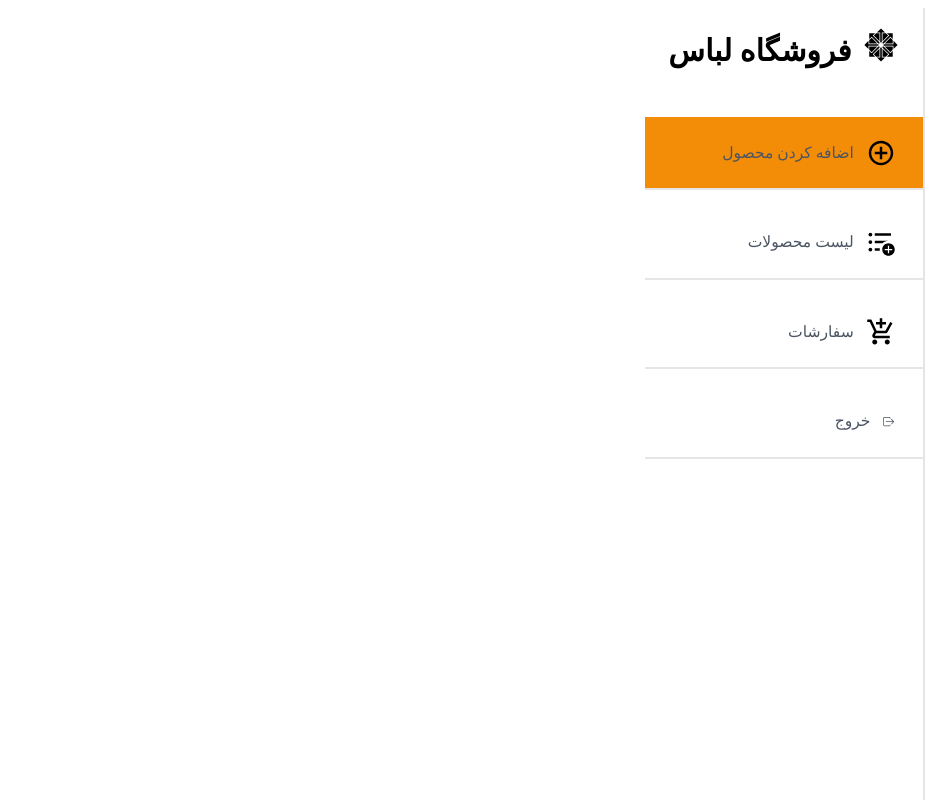
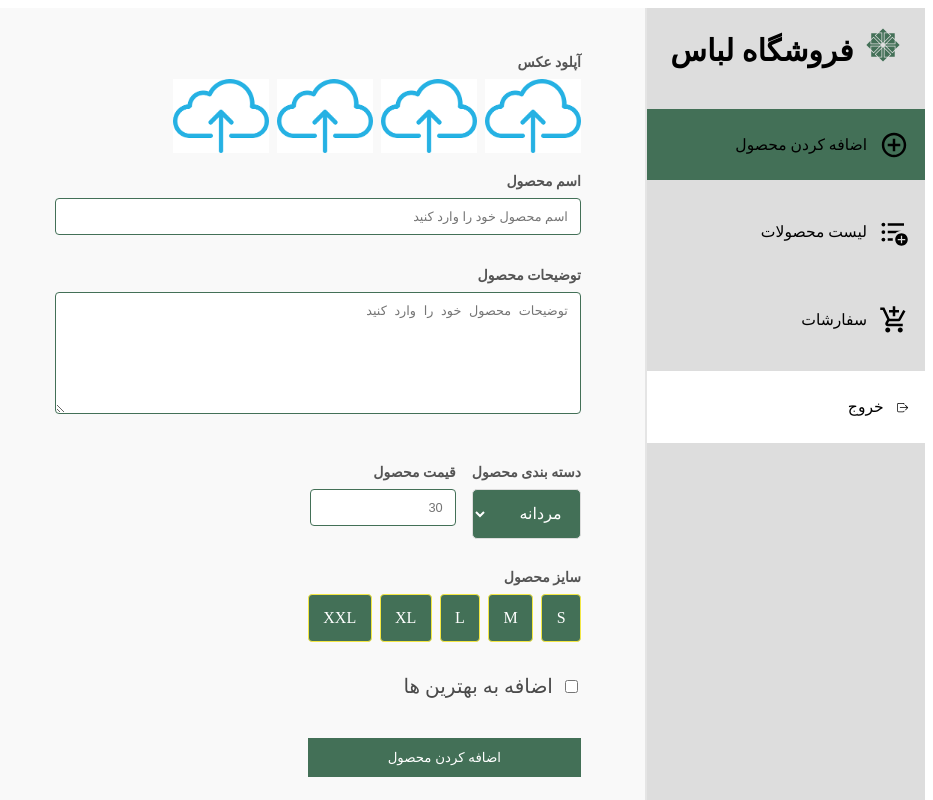
Before and after one commit to ShakilaMhd/Mountain-Shop, a React (Vite) app in the folder admin/: page /add in a window 1280 px wide. Shown: the top 800 px of the page, without its empty margins (347-1280 px from the left). Built offline with nearby package versions, Linux system fonts and the light colour scheme.

Commit message:
update my admin for best UI and add removeOrder

```diff
--- a/admin/index.html
+++ b/admin/index.html
@@ -4,7 +4,7 @@
     <meta charset="UTF-8" />
     <link rel="icon" type="image/svg+xml" href="/vite.svg" />
     <meta name="viewport" content="width=device-width, initial-scale=1.0" />
-    <title>ادمین فروشگاه لباس</title>
+    <title>ادمین لباس کده</title>
   </head>
   <body>
     <div id="root"></div>
--- a/admin/package.json
+++ b/admin/package.json
@@ -11,6 +11,7 @@
   },
   "dependencies": {
     "axios": "^1.10.0",
+    "jalali-moment": "^3.3.11",
     "react": "^19.1.0",
     "react-dom": "^19.1.0",
     "react-icons": "^5.5.0",
--- a/admin/src/App.jsx
+++ b/admin/src/App.jsx
@@ -9,7 +9,7 @@ import { ToastContainer, toast } from "react-toastify";
 
 // export const backendUrl = import.meta.env.VITE_BACKEND_URL
 export const backendUrl = "http://localhost:4000";
-export const currency = "تومان"
+export const currency = " هزار تومان"
 
 const App = () => {
   const [token, setToken] = useState(localStorage.getItem('token' || ''));
--- a/admin/src/components/Login/Login.css
+++ b/admin/src/components/Login/Login.css
@@ -37,7 +37,7 @@
 .form-input {
   width: 95%;
   padding: 10px 12px;
-  border: 1px solid #ccc;
+  border: 1px solid #437057;
   font-size: 0.8rem;
   outline: none;
   transition: border-color 0.2s;
@@ -53,7 +53,7 @@
     padding: 10px 12px;
     font-size: 0.8rem;
     color: #fff;
-    background-color: #000;
+    background-color: #437057;
     border: none;
     border-radius: 6px;
     cursor: pointer;
--- a/admin/src/components/Sidebar/Sidebar.css
+++ b/admin/src/components/Sidebar/Sidebar.css
@@ -1,8 +1,8 @@
 .sidebar-container {
   width: 22%;
   min-height: 100vh;
-  border-right: 2px solid #e5e5e5;
-  background-color: #fff;
+  border-left: 2px solid #e5e5e5;
+  background-color: #ddd;
 }
 
 .sidebar-header {
@@ -14,6 +14,7 @@
 .sidebar-logo {
   font-size: 38px;
   margin-top: 18px;
+  color: #437057;
 }
 
 .sidebar-header h2 {
@@ -24,18 +25,18 @@
   display: flex;
   flex-direction: column;
   gap: 1rem;
-  padding-top: 1.5rem;
+  padding-top: 1rem;
 }
 
 .sidebar-link {
   display: flex;
   align-items: center;
   gap: 0.75rem;
-  border-bottom: 2px solid #e5e5e5;
+  /* border-bottom: 2px solid #e5e5e5; */
   border-right: none;
-  padding: 0.7rem 1.7rem;
+  padding: 0.7rem 1rem;
   text-decoration: none;
-  color: #4b5563;
+  color: #000;
   transition: background-color 0.3s, color 0.3s;
 }
 
--- a/admin/src/index.css
+++ b/admin/src/index.css
@@ -9,9 +9,10 @@
   border-top: 1px solid #e0e0e0;
 }
 
-.app-contect {
+.app-content {
   display: flex;
   width: 100%;
+  background-color: #f9f9f9;
 }
 
 .page-content {
@@ -23,6 +24,6 @@
 }
 
 .active {
-  background-color: rgba(243, 141, 7);
-  border-color: #f3e744;
+  background-color: #437057;
+  /* border-color: #f3e744; */
 }
--- a/admin/src/pages/Add/Add.css
+++ b/admin/src/pages/Add/Add.css
@@ -44,6 +44,8 @@
   border: 1px solid #ddd;
   border-radius: 5px;
   font-size: 16px;
+  background-color: #437057;
+  color: #fff;
 }
 
 .price-input {
@@ -60,10 +62,11 @@
   cursor: pointer;
   border: 1px solid #f3e744;
   border-radius: 4px;
+  color: #fff;
 }
 
 .size-option.selected {
-  background-color: rgb(243, 141, 7);
+  background-color: #437057;
 }
 
 .size-option.selected:hover {
@@ -81,7 +84,7 @@
 .submit-button {
     /* max-width: 500px; */
     padding: 0.75rem 5rem;
-    background-color: rgb(243, 141, 7);
+    background-color: #437057;
     color: #fff;
     border: none;
     cursor: pointer;
--- a/admin/src/pages/List/List.css
+++ b/admin/src/pages/List/List.css
@@ -12,33 +12,44 @@
 
 .product-table-title {
   display: grid;
-    grid-template-columns: 1fr 3fr 1fr 1fr 1fr;
+  grid-template-columns: 1fr 1fr 1fr 1fr 1fr;
   align-items: center;
   padding: 10px;
-    border-bottom: 2px solid #ddd;
+  border-bottom: 2px solid #437057;
   font-size: 18px;
 }
 
 .product-row {
   display: grid;
-    grid-template-columns: 1fr 3fr 1fr 1fr 1fr;
+  grid-template-columns: 1fr 1fr 1fr 1fr 1fr;
   align-items: center;
   gap: 10px;
   padding: 10px;
-    border-bottom: 1px solid #ddd;
+  border-bottom: 1px solid #437057;
   font-size: 16px;
 }
 
-.product-row p{
+.product-row p {
   font-size: 18px;
 }
 
 .product-image {
   width: 50px;
   height: auto;
+  border: 1px solid #437057;
 }
+
+/* .product-image:hover {
+  transform: scale(0.8);
+  transition: transform 0.5s linear;
+} */
+
+/* .product-image img:hover {
+  transform: scale(1);
+} */
 
 .product-action {
   text-align: center;
   font-size: 22px;
+  color: red;
 }
--- a/admin/src/pages/List/List.jsx
+++ b/admin/src/pages/List/List.jsx
@@ -49,7 +49,7 @@ const List = ({ token }) => {
 
   useEffect(() => {
     fetchList();
-  }, []);
+  }, [token]);
 
   return (
     <div>
--- a/admin/src/pages/Orders/Orders.css
+++ b/admin/src/pages/Orders/Orders.css
@@ -16,7 +16,7 @@
   gap: 15px;
   padding: 20px;
   margin: 15px 0;
-  border: 2px solid #ddd;
+  border: 2px solid #437057;
   border-radius: 5px;
   font-size: 14px;
   color: #555;
@@ -45,22 +45,55 @@
 
 .order-items,
 .payment-method {
-  border-top: 1px solid #ddd;
+  border-top: 1px solid #437057;
   padding: 10px;
 }
+
+.order-items {
+  display: flex;
+  flex-direction: row;
+  gap: 50px;
+  flex-wrap: wrap;
+}
+/*
+.item {
+padding-left: 5px;
+  border-left: 1px solid #437057;
+} */
 
 .order-amount {
   text-align: center;
   font-size: 1.4rem;
-    color: red;
+  color: #437057;
 }
-
 
 .order-status {
   padding: 10px;
   font-weight: 500;
   border-radius: 4px;
-    border: 1px solid #ddd;
-    background-color: #f9f9f9;
+  border: 2px solid #fff;
+  background-color: #437057;
   cursor: pointerF;
 }
+
+.btn{
+  width: 100%;
+  height: auto;
+  display: flex;
+  justify-content: center;
+}
+.btn-delete-order {
+  width: 50%;
+  height: 30px;
+  color: #fff;
+  background-color: rgb(182, 31, 31);
+  align-items: center;
+}
+
+.btn-icon{
+  font-size: 20px;
+}
+
+img {
+  width: 50px;
+}
--- a/admin/src/pages/Orders/Orders.jsx
+++ b/admin/src/pages/Orders/Orders.jsx
@@ -2,6 +2,7 @@ import axios from "axios";
 import React, { useEffect, useState } from "react";
 import { backendUrl, currency } from "../../App";
 import { toast } from "react-toastify";
+import { MdDeleteForever, MdRemove } from "react-icons/md";
 import "./Orders.css";
 
 const Orders = ({ token }) => {
@@ -53,12 +54,29 @@ const Orders = ({ token }) => {
     }
   };
 
-  useEffect(
-    () => {
+  const removeOrder = async (_id) => {
+    try {
+      const response = await axios.post(
+        backendUrl + "/api/order/remove",
+        { _id },
+        { headers: { token } }
+      );
+
+      if (response.data.success) {
+        toast.success(response.data.message);
+        console.log(response.data.message);
+
+        await fetchAllOrders();
+      } else {
+        console.log(error);
+        toast.error(error.message);
+      }
+    } catch (error) {}
+  };
+
+  useEffect(() => {
     fetchAllOrders();
-    },
-    [token ]
-  );
+  }, [token]);
   return (
     <div>
       <h3 className="order-title">همه سفارشات</h3>
@@ -68,11 +86,11 @@ const Orders = ({ token }) => {
             <div className="order-details">
               <div className="user-order-details">
                 <p className="order-customer">
-                  <span>مشتری</span>
+                  <span>مشتری : </span>
                   {order.address.firstName} {order.address.lastName}
                 </p>
                 <p>
-                  <span>تلفن</span>
+                  <span>تلفن : </span>
                   {order.address.phone}
                 </p>
                 <div className="order-address">
@@ -84,36 +102,39 @@ const Orders = ({ token }) => {
               <div className="order-items">
                 {order.items.map((item, index) => (
                   <div className="order-item" key={index}>
+                    <div className="item">
                       <p>
-                      <span>محصول:</span>
+                        <span>محصول : </span>
                         {item.name}
                       </p>
                       <p>
-                      <span>تعداد:</span>
+                        <span>تعداد : </span>
                         {item.quantity}
                       </p>
                       <p>
-                      <span>سایز:</span>
+                        <span>سایز : </span>
                         {item.size}
                       </p>
+                      <img src={item.image} alt="" />
+                    </div>
                   </div>
                 ))}
               </div>
               <div className="payment-method">
                 <p>
-                  <span>آیتم ها:</span>
+                  <span>آیتم ها: </span>
                   {order.items.length}
                 </p>
                 <p>
-                  <span>نحوه پرداخت:</span>
+                  <span>نحوه پرداخت : </span>
                   {order.paymentMethod}
                 </p>
                 <p>
-                  <span>پرداخت:</span>
+                  <span>پرداخت : </span>
                   {order.payment ? "انجام شده" : "در حال انجام"}
                 </p>
                 <p>
-                  <span>تاریح:</span>
+                  <span>تاریح : </span>
                   {new Date(order.date).toLocaleString()}
                 </p>
               </div>
@@ -132,6 +153,14 @@ const Orders = ({ token }) => {
                 <option value="خارج از تحویل">خارج از تحویل</option>
                 <option value="تحویل داده شده">تحویل داده شده</option>
               </select>
+              <div className="btn">
+                <button
+                  className="btn-delete-order"
+                  onClick={() => removeOrder(order._id)}
+                >
+                  <MdDeleteForever className="btn-icon" />
+                </button>
+              </div>
             </div>
           </div>
         ))}
```
Also changed, not shown: 1 other file (tests, documents, lock files or other folders). Lines whose indentation alone changed are shown as unchanged.
